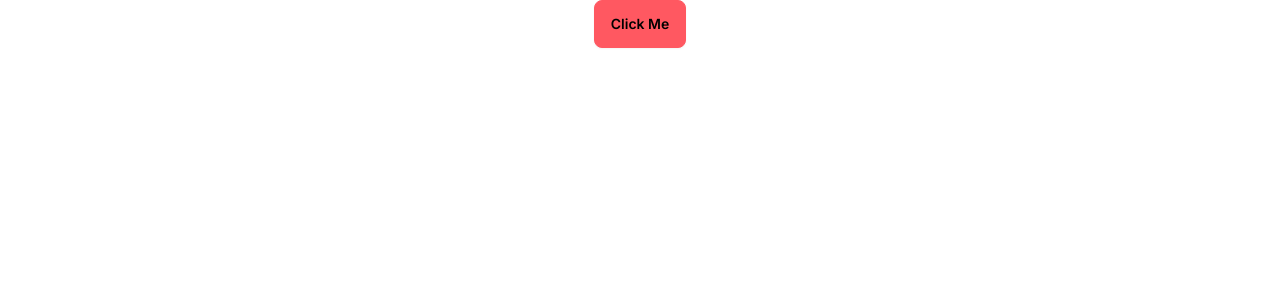
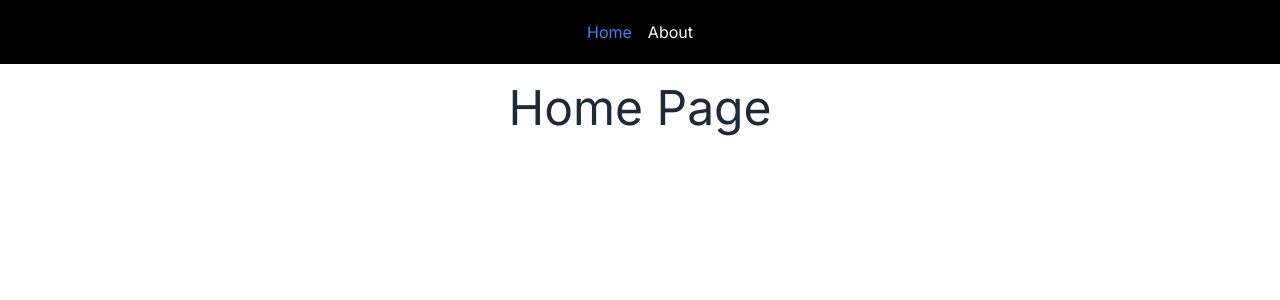
Before and after one commit to MezoAli/next-14-tutorilas, a Next.js app: page / in a window 1280 px wide. Shown: the top 300 px of the page. Built offline with nearby package versions, Linux system fonts and the light colour scheme.

Commit message:
create about page and main navigation

```diff
--- /dev/null
+++ b/app/about/page.js
@@ -0,0 +1,5 @@
+const AboutPage = () => {
+  return <div className="text-center text-5xl py-5">About Page</div>;
+};
+
+export default AboutPage;
--- a/app/layout.js
+++ b/app/layout.js
@@ -1,5 +1,6 @@
 import { Inter } from "next/font/google";
 import "./globals.css";
+import MainNavigation from "@/components/MainNavigation";
 
 const inter = Inter({ subsets: ["latin"] });
 
@@ -11,7 +12,10 @@ export const metadata = {
 export default function RootLayout({ children }) {
   return (
     <html lang="en">
-      <body className={inter.className}>{children}</body>
+      <body className={inter.className}>
+        <MainNavigation />
+        {children}
+      </body>
     </html>
   );
 }
--- a/app/page.js
+++ b/app/page.js
@@ -1,5 +1,3 @@
 export default function Home() {
-  return (
-    <button className="btn btn-error block text-center m-auto">Click Me</button>
-  );
+  return <div className="text-center text-5xl py-5">Home Page</div>;
 }
--- /dev/null
+++ b/components/MainNavigation.jsx
@@ -0,0 +1,31 @@
+"use client";
+import Link from "next/link";
+import { usePathname } from "next/navigation";
+
+const LINKS = [
+  { name: "Home", href: "/" },
+  { name: "About", href: "/about" },
+];
+
+const MainNavigation = () => {
+  const pathName = usePathname();
+  return (
+    <ul className="flex justify-center items-center py-5 bg-black text-white gap-4">
+      {LINKS?.map((link) => {
+        const isActive = pathName === link.href;
+        return (
+          <li key={link.name}>
+            <Link
+              href={link.href}
+              className={isActive && "text-semibold text-blue-500"}
+            >
+              {link.name}
+            </Link>
+          </li>
+        );
+      })}
+    </ul>
+  );
+};
+
+export default MainNavigation;
```
